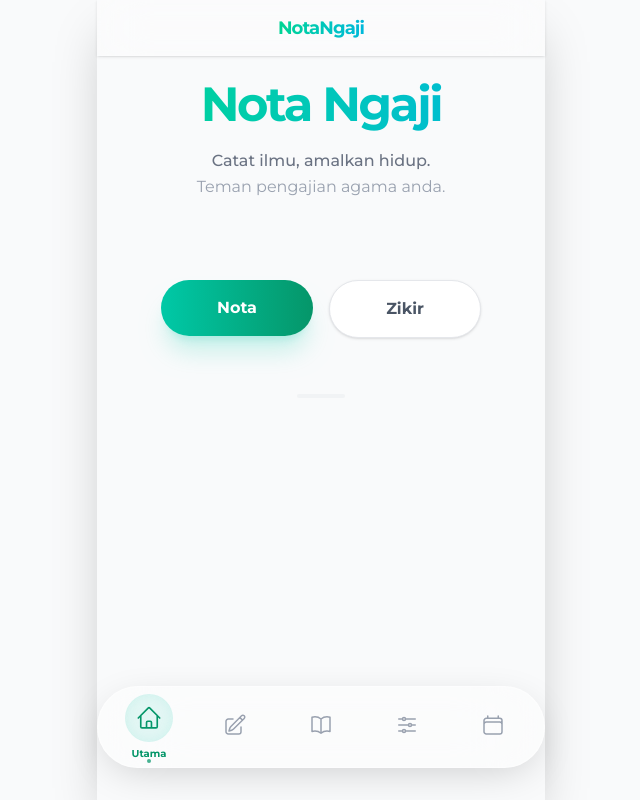
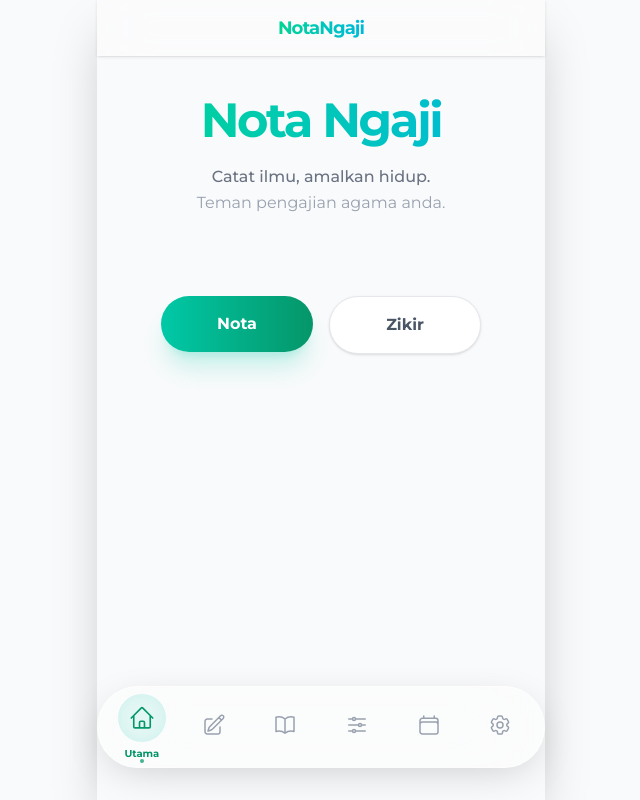
Before and after one commit to sheiropetto/nota-ngaji, a Next.js app: page / in a window 1280 px wide. Shown: the whole page, without its empty margins (319-959 px from the left). Built offline with nearby package versions, Linux system fonts and the light colour scheme; no server answers.

Commit message:
setting page

```diff
--- a/app/layout.tsx
+++ b/app/layout.tsx
@@ -1,7 +1,8 @@
 import type { Metadata, Viewport } from "next";
 import { Montserrat } from "next/font/google";
 import "./globals.css";
-import Navbar from "@/components/Navbar";
+import Navbar from "../components/Navbar";
+import { ThemeProvider } from "../components/ThemeProvider";
 
 const montserrat = Montserrat({
   subsets: ["latin"],
@@ -27,11 +28,12 @@ export default function RootLayout({
   children: React.ReactNode;
 }>) {
   return (
-    <html lang="en">
+    <html lang="en" suppressHydrationWarning>
       <body
-        className={`${montserrat.className} antialiased bg-gray-200 text-gray-900 flex justify-center min-h-screen`}
+        className={`${montserrat.className} antialiased bg-gray-200 dark:bg-black text-gray-900 dark:text-gray-100 flex justify-center min-h-screen transition-colors duration-300`}
       >
-        <div className="w-full max-w-md bg-gray-50 min-h-screen shadow-2xl flex flex-col">
+        <ThemeProvider>
+          <div className="w-full max-w-md bg-gray-50 dark:bg-gray-900 min-h-screen shadow-2xl flex flex-col transition-colors duration-300">
             <Navbar />
 
             {/* pt-14: This adds 56px of padding at the top to match the h-14 header.
@@ -41,6 +43,7 @@ export default function RootLayout({
               {children}
             </main>
           </div>
+        </ThemeProvider>
       </body>
     </html>
   );
--- a/app/page.tsx
+++ b/app/page.tsx
@@ -1,47 +1,39 @@
+"use client";
+
 import Link from "next/link";
-import QuranVerse from "@/components/QuranVerse";
+import QuranVerse from "../components/QuranVerse";
 
 export default function Home() {
   return (
-    <main className="flex flex-col items-center justify-center p-6 text-gray-900">
+    <div className="w-full flex flex-col gap-10 text-center animate-in fade-in slide-in-from-bottom-6 duration-700 px-4">
 
-      <div className="w-full flex flex-col gap-10 text-center animate-in fade-in slide-in-from-bottom-6 duration-700">
-
-        <header className="space-y-3">
+      <header className="space-y-3 mt-10">
         <h1 className="text-5xl font-black tracking-tighter bg-clip-text text-transparent bg-gradient-to-r from-emerald-400 to-cyan-500 pb-2">
           Nota Ngaji
         </h1>
 
-          <p className="text-md text-gray-500 font-medium leading-relaxed max-w-[280px] mx-auto">
+        <p className="text-md text-gray-500 dark:text-gray-400 font-medium leading-relaxed max-w-[280px] mx-auto">
           Catat ilmu, amalkan hidup. <br />
-            <span className="text-gray-400 font-normal">Teman pengajian agama anda.</span>
+          <span className="text-gray-400 dark:text-gray-500 font-normal">Teman pengajian agama anda.</span>
         </p>
       </header>
 
-        {/* Quran Verse Section - This will now contrast beautifully with the gray-50 background */}
-        <div className="w-full">
+      <div className="w-full max-w-sm mx-auto">
         <QuranVerse />
       </div>
 
-        <div className="grid grid-cols-2 gap-4 w-full max-w-xs mx-auto">
+      <div className="grid grid-cols-2 gap-4 w-full max-w-xs mx-auto mb-10">
         <Link href="/notes" className="w-full">
           <button className="w-full py-4 rounded-full bg-gradient-to-r from-[#00C9A7] to-[#059669] text-white font-bold shadow-xl shadow-[#00C9A7]/20 active:scale-95 transition-all">
             Nota
           </button>
         </Link>
         <Link href="/tools" className="w-full">
-            <button className="w-full py-4 rounded-full border border-gray-200 bg-white text-gray-600 font-bold shadow-sm active:bg-gray-50 active:scale-95 transition-all">
+          <button className="w-full py-4 rounded-full border border-gray-200 dark:border-gray-700 bg-white dark:bg-gray-800 text-gray-600 dark:text-gray-300 font-bold shadow-sm active:bg-gray-50 dark:active:bg-gray-700 active:scale-95 transition-all">
             Zikir
           </button>
         </Link>
       </div>
-
-        {/* Subtle decorative element for that modern "App" feel */}
-        <div className="pt-4 opacity-20 pointer-events-none">
-          <div className="h-1 w-12 bg-gray-300 rounded-full mx-auto" />
     </div>
-
-      </div>
-    </main>
   );
 }
--- a/components/Navbar.tsx
+++ b/components/Navbar.tsx
@@ -52,6 +52,16 @@ export default function Navbar() {
         </svg>
       ),
     },
+    {
+      name: "Tetapan",
+      path: "/settings",
+      icon: (
+        <svg xmlns="http://www.w3.org/2000/svg" fill="none" viewBox="0 0 24 24" strokeWidth={1.5} stroke="currentColor">
+          <path strokeLinecap="round" strokeLinejoin="round" d="M9.594 3.94c.09-.542.56-.94 1.11-.94h2.593c.55 0 1.02.398 1.11.94l.213 1.281c.063.374.313.686.645.87.074.04.147.083.22.127.324.196.72.257 1.075.124l1.217-.456a1.125 1.125 0 011.37.49l1.296 2.247a1.125 1.125 0 01-.26 1.431l-1.003.827c-.293.24-.438.613-.431.992a6.759 6.759 0 010 .255c-.007.378.138.75.43.99l1.005.828c.424.35.534.954.26 1.43l-1.298 2.247a1.125 1.125 0 01-1.369.491l-1.217-.456c-.355-.133-.75-.072-1.076.124a6.57 6.57 0 01-.22.128c-.331.183-.581.495-.644.869l-.213 1.28c-.09.543-.56.941-1.11.941h-2.594c-.55 0-1.02-.398-1.11-.94l-.213-1.281c-.062-.374-.312-.686-.644-.87a6.52 6.52 0 01-.22-.127c-.325-.196-.72-.257-1.076-.124l-1.217.456a1.125 1.125 0 01-1.369-.49l-1.297-2.247a1.125 1.125 0 01.26-1.431l1.004-.827c.292-.24.437-.613.43-.992a6.932 6.932 0 010-.255c.007-.378-.138-.75-.43-.99l-1.004-.828a1.125 1.125 0 01-.26-1.43l1.297-2.247a1.125 1.125 0 011.37-.491l1.216.456c.356.133.751.072 1.076-.124.072-.044.146-.087.22-.128.332-.183.581-.495.644-.869l.214-1.281z" />
+          <path strokeLinecap="round" strokeLinejoin="round" d="M15 12a3 3 0 11-6 0 3 3 0 016 0z" />
+        </svg>
+      ),
+    },
   ];
 
   return (
@@ -61,7 +71,7 @@ export default function Navbar() {
           - backdrop-blur-3xl: Maximum blur creates the deep "glass" depth.
           - border-b: Subtle border to separate from content.
       */}
-      <header className="fixed top-0 left-1/2 -translate-x-1/2 z-40 w-full max-w-md h-14 flex items-center justify-center px-4 bg-white/30 backdrop-blur-xl border-b border-white/20 shadow-sm">
+      <header className="fixed top-0 left-1/2 -translate-x-1/2 z-40 w-full max-w-md h-14 flex items-center justify-center px-4 bg-white/30 dark:bg-gray-900/30 backdrop-blur-xl border-b border-white/20 dark:border-white/5 shadow-sm transition-colors duration-300">
         <Link href="/" className="text-lg font-bold tracking-tighter bg-clip-text text-transparent bg-gradient-to-r from-emerald-400 to-cyan-500">
           NotaNgaji
         </Link>
@@ -69,7 +79,7 @@ export default function Navbar() {
 
       {/* 2. Floating Pill Wrapper */}
       <div className="fixed bottom-8 left-1/2 -translate-x-1/2 z-[60] w-[92%] max-w-md pointer-events-none">
-        <nav className="pointer-events-auto relative overflow-hidden rounded-full border border-white/40 bg-white/40 shadow-[0_10px_40px_-10px_rgba(0,0,0,0.2)] backdrop-blur-2xl">
+        <nav className="pointer-events-auto relative overflow-hidden rounded-full border border-white/40 bg-white/40 dark:bg-gray-900/60 dark:border-white/10 shadow-[0_10px_40px_-10px_rgba(0,0,0,0.2)] backdrop-blur-2xl transition-colors duration-300">
           <div className="flex justify-around items-center h-20 px-2">
             {navItems.map((item) => {
               const isActive = pathname === item.path;
--- /dev/null
+++ b/components/ThemeProvider.tsx
@@ -0,0 +1,56 @@
+"use client";
+
+import { createContext, useContext, useEffect, useState } from "react";
+
+type Theme = "light" | "dark";
+
+type ThemeContextType = {
+  theme: Theme;
+  toggleTheme: () => void;
+};
+
+const ThemeContext = createContext<ThemeContextType | undefined>(undefined);
+
+export function ThemeProvider({ children }: { children: React.ReactNode }) {
+  const [theme, setTheme] = useState<Theme>("light");
+  const [mounted, setMounted] = useState(false);
+
+  useEffect(() => {
+    setMounted(true);
+    // Check local storage or system preference
+    const savedTheme = localStorage.getItem("theme") as Theme;
+    if (savedTheme) {
+      setTheme(savedTheme);
+      document.documentElement.classList.toggle("dark", savedTheme === "dark");
+    } else if (window.matchMedia("(prefers-color-scheme: dark)").matches) {
+      setTheme("dark");
+      document.documentElement.classList.add("dark");
+    }
+  }, []);
+
+  const toggleTheme = () => {
+    const newTheme = theme === "light" ? "dark" : "light";
+    setTheme(newTheme);
+    localStorage.setItem("theme", newTheme);
+    document.documentElement.classList.toggle("dark", newTheme === "dark");
+  };
+
+  // Prevent hydration mismatch by rendering nothing until mounted
+  if (!mounted) {
+    return <>{children}</>;
+  }
+
+  return (
+    <ThemeContext.Provider value={{ theme, toggleTheme }}>
+      {children}
+    </ThemeContext.Provider>
+  );
+}
+
+export const useTheme = () => {
+  const context = useContext(ThemeContext);
+  if (context === undefined) {
+    throw new Error("useTheme must be used within a ThemeProvider");
+  }
+  return context;
+};
```
Lines whose indentation alone changed are shown as unchanged.
